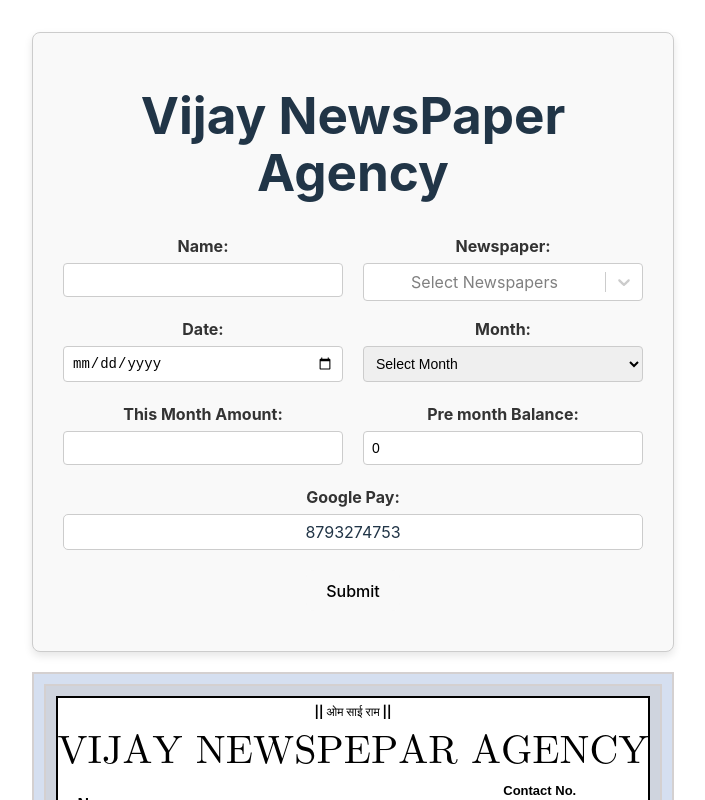
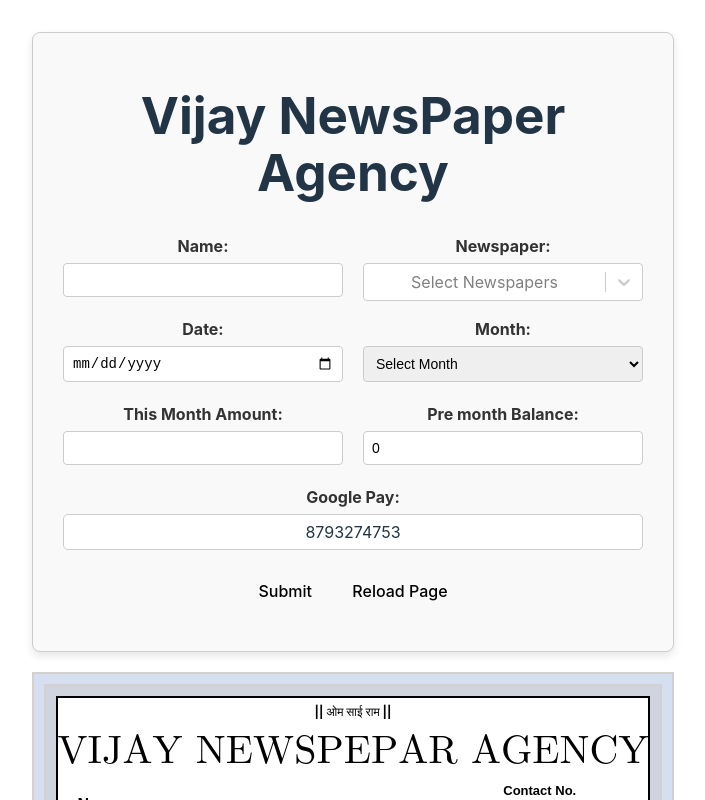
Before and after one commit to kanyabhoir/newspaper_bill, a React (Vite) app: page / in a window 1280 px wide. Shown: the top 800 px of the page, without its empty margins (287-992 px from the left). Built offline with nearby package versions, Linux system fonts and the light colour scheme.

Commit message:
reload button added

```diff
--- a/src/components/BillTemplate.jsx
+++ b/src/components/BillTemplate.jsx
@@ -4,6 +4,7 @@ import { WhatsappShareButton, WhatsappIcon } from "react-share";
 import GenerateImage from "./GenerateImage";
 import Select from "react-select";
 import { format } from "date-fns";
+import ReloadButton from "./ReloadButton";
 
 const newspaperOptions = [
   "नवभारत",
@@ -225,6 +226,7 @@ const BillTemplate = () => {
             <button type="button" onClick={handleSubmit}>
               Submit
             </button>
+              <ReloadButton/>
           </form>
 
           {showSummary && (
--- /dev/null
+++ b/src/components/ReloadButton.jsx
@@ -0,0 +1,14 @@
+
+const ReloadButton = () => {
+  const handleReload = () => {
+    window.location.reload();
+  };
+
+  return (
+    <button onClick={handleReload}>
+      Reload Page
+    </button>
+  );
+};
+
+export default ReloadButton;
```
